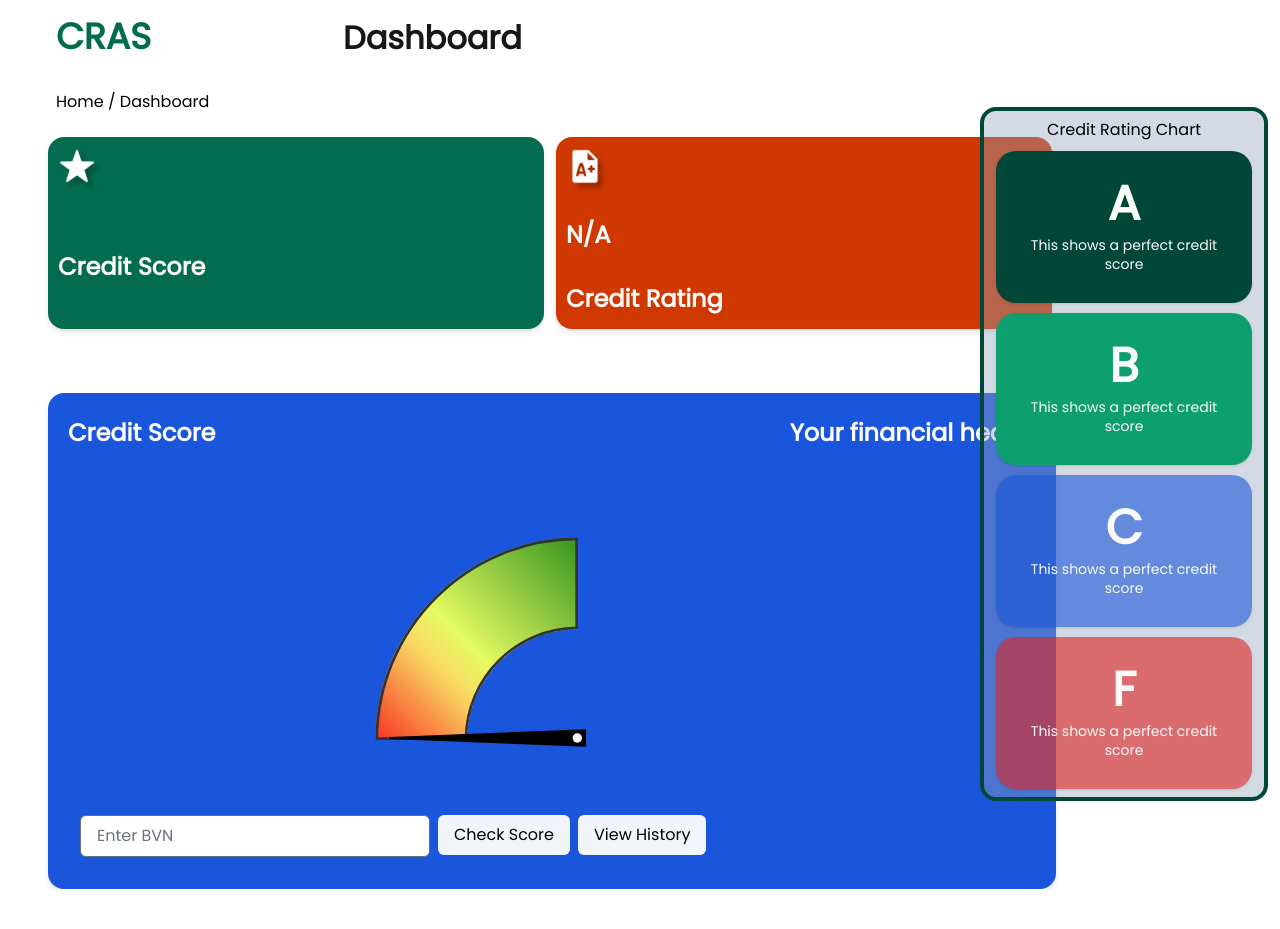
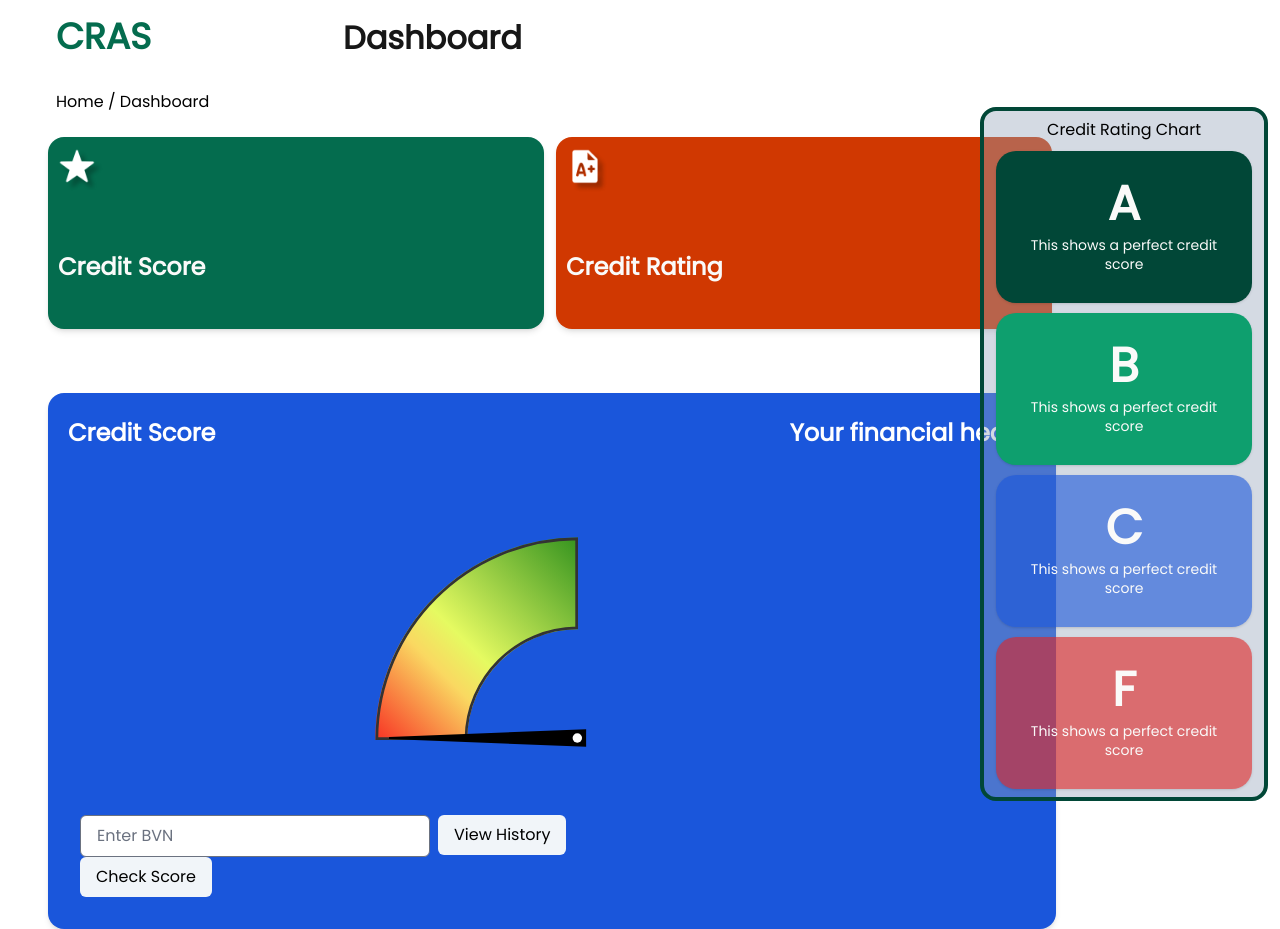
Before and after one commit to api-sage/credit_risk_assessment_system, an Angular app in the folder frontend/: page /dashboard in a window 1280 px wide. Before the commit the page ends 889 px from the top, so only its background shows below. Built offline with nearby package versions, Linux system fonts and the light colour scheme.

Commit message:
API service integrated and running

```diff
--- a/frontend/src/api.service.ts
+++ b/frontend/src/api.service.ts
@@ -1,20 +1,25 @@
 import { Injectable } from '@angular/core';
 import { HttpClient } from '@angular/common/http';
-import { Observable } from 'rxjs';
+import { Observable, map } from 'rxjs';
 
 @Injectable({
   providedIn: 'root'
 })
 export class ApiService {
-  private apiUrl = '';
 
-  constructor(private http: HttpClient) {}
+  private apiUrl = 'https://localhost:7108';
+  this: any;
 
-  getCreditScore(bvn: string): Observable<any> {
-    return this.http.get<any>(`${this.apiUrl}/credit-score/${bvn}`);
+  constructor(private http: HttpClient) { }
+
+  // Rename the method to match the endpoint name
+  assessCreditHistory(data: any): Observable<any> {
+    return this.http.post(`${this.apiUrl}/AssessCreditHistory`, data);
   }
 
-  getCreditHistory(bvn: string): Observable<any> {
-    return this.http.get<any>(`${this.apiUrl}/credit-history/${bvn}`);
+
+  // Rename the method to match the endpoint name
+  getAssessedCreditHistory(): Observable<any> {
+    return this.http.get(`${this.apiUrl}/GetAssessedCreditHistory`);
   }
 }
--- a/frontend/src/app/app.config.ts
+++ b/frontend/src/app/app.config.ts
@@ -2,7 +2,8 @@ import { ApplicationConfig } from '@angular/core';
 import { provideRouter } from '@angular/router';
 
 import { routes } from './app.routes';
+import { provideHttpClient, withFetch } from '@angular/common/http';
 
 export const appConfig: ApplicationConfig = {
-  providers: [provideRouter(routes)]
+  providers: [provideRouter(routes), provideHttpClient(withFetch())]
 };
--- a/frontend/src/app/creditscore/creditscore.component.html
+++ /dev/null
@@ -1 +0,0 @@
-<p>creditscore works!</p>
--- a/frontend/src/dashboard/dashboard.component.html
+++ b/frontend/src/dashboard/dashboard.component.html
@@ -21,14 +21,14 @@
 
             <div class=" p-2.5 bg-green-700 shadow-md rounded-2xl  flex-col justify-start items-start inline-flex sm:mr-3 sm:w-[31rem] sm:h-48">
               <div> <img src="../assets/Star.png" alt="star" class="h-12 w-12 mb-6"></div>
-              <div class="text-stone-50 text-2xl font-semibold mb-8" id="cardA"><span #userScore></span></div>
+              <div class="text-stone-50 text-2xl font-semibold mb-8" id="cardA">{{creditScore}}<span></span></div>
               <div class="text-stone-50 text-2xl font-semibold ">Credit Score</div>
 
             </div>
 
             <div class=" p-2.5 bg-orange-600 shadow-md rounded-2xl flex-col justify-start items-start inline-flex sm:w-[31rem] sm:h-48">
               <div> <img src="../assets/Exam.png" alt="star" class="h-12 w-12 mb-6"></div>
-              <div class="text-stone-50 text-2xl font-semibold mb-8">N/A</div>
+              <div class="text-stone-50 text-2xl font-semibold mb-8">{{creditRating}}</div>
               <div class="text-stone-50 text-2xl font-semibold ">Credit Rating</div>
             </div>
           </div>
@@ -115,12 +115,15 @@
 
                 </div>
                 <div class="flex">
+                  <form [formGroup]="bvnForm" (submit)="onSubmit()">
+                    <input formControlName="bvn" name="bvn" type="text" class=" px-4 py-2 border rounded-md mr-2" id="textInput" placeholder="Enter BVN">
+                    <!-- Buttons -->
+                    <div>
+                      <button type="submit" class="px-4 py-2 bg-slate-100 text-black rounded-md mr-2 " id="scoreButton">Check Score</button>
+                    </div>
+
+                  </form>
                   <!-- Text field -->
-                  <input type="number" #textInput class=" px-4 py-2 border rounded-md mr-2" id="textInput" placeholder="Enter BVN">
-                  <!-- Buttons -->
-                  <div>
-                    <button class="px-4 py-2 bg-slate-100 text-black rounded-md mr-2 " id="scoreButton">Check Score</button>
-                  </div>
                   <div>
                     <button  class="px-4 py-2 bg-slate-100 text-black rounded-md mr-2 ">View History</button>
                   </div>
--- a/frontend/src/dashboard/dashboard.component.ts
+++ b/frontend/src/dashboard/dashboard.component.ts
@@ -1,41 +1,48 @@
-import { Component, ElementRef, ViewChild } from '@angular/core';
+import { Component, OnInit } from '@angular/core';
 import { RouterLink, RouterLinkActive, Router } from '@angular/router';
-import { NgModule } from '@angular/core';
-import { CommonModule } from '@angular/common';
-
+import { ApiService } from '../api.service';
+import { FormControl, FormGroup, ReactiveFormsModule } from '@angular/forms';
 
 @Component({
   selector: 'app-dashboard',
   standalone: true,
-  imports: [RouterLink, RouterLinkActive,],
+  imports: [RouterLink, RouterLinkActive, ReactiveFormsModule],
   templateUrl: './dashboard.component.html',
-
-
-
 })
 export class DashboardComponent  {
-  @ViewChild('textInput') textInput!: ElementRef<HTMLInputElement>;
-  @ViewChild('userScore') userScore!: ElementRef<HTMLDivElement>;
-  @ViewChild('needle') needle!: ElementRef<SVGElement>;
+  creditScore!: number
+  creditRating!: string
 
-  maxScore: number = 900;
-  gaugeRotation: number = 0; // Initial rotation for the gauge
-  needleRotation: number = 0; // Initial rotation for the needle
+  bvnForm: FormGroup= new FormGroup({
+    bvn: new FormControl('')
+  })
 
-  constructor() { }
+  constructor(private assess: ApiService){}
 
-  showScore(): void {
-    const inputValue: number = parseFloat(this.textInput.nativeElement.value);
-    if (!isNaN(inputValue)) {
-      // Calculate gauge rotation
-      const scorePercent: number = (inputValue - 300) / (this.maxScore - 300);
-      this.gaugeRotation = scorePercent * 180; // Assuming the meter is 180 degrees
+  onSubmit(): void{
+    console.log(this.bvnForm.value);
 
-      // Calculate needle rotation
-      this.needleRotation = this.gaugeRotation;
+    this.assess.assessCreditHistory(this.bvnForm.value).subscribe(
+      (response)=>{
+        console.log(response);
+        this.creditScore= response.data.predictedCreditScore;
+        this.creditRating=response.data.creditRating;
+      },
+      (error)=>{
+        console.error(error);
 
-      // Update displayed score
-      this.userScore.nativeElement.innerText = inputValue.toString();
-    }
+      }
+    )
+
+    // this.assess.getAssessedCreditHistory(this.bvnForm.value).subscribe(
+    //   (response)=>{
+    //     console.log(response);
+
+    //   },
+    //   (error)=>{
+    //     console.error(error);
+
+    //   }
+    // )
   }
 }
```
Also changed, not shown: 1 other file (tests, documents, lock files or other folders).
